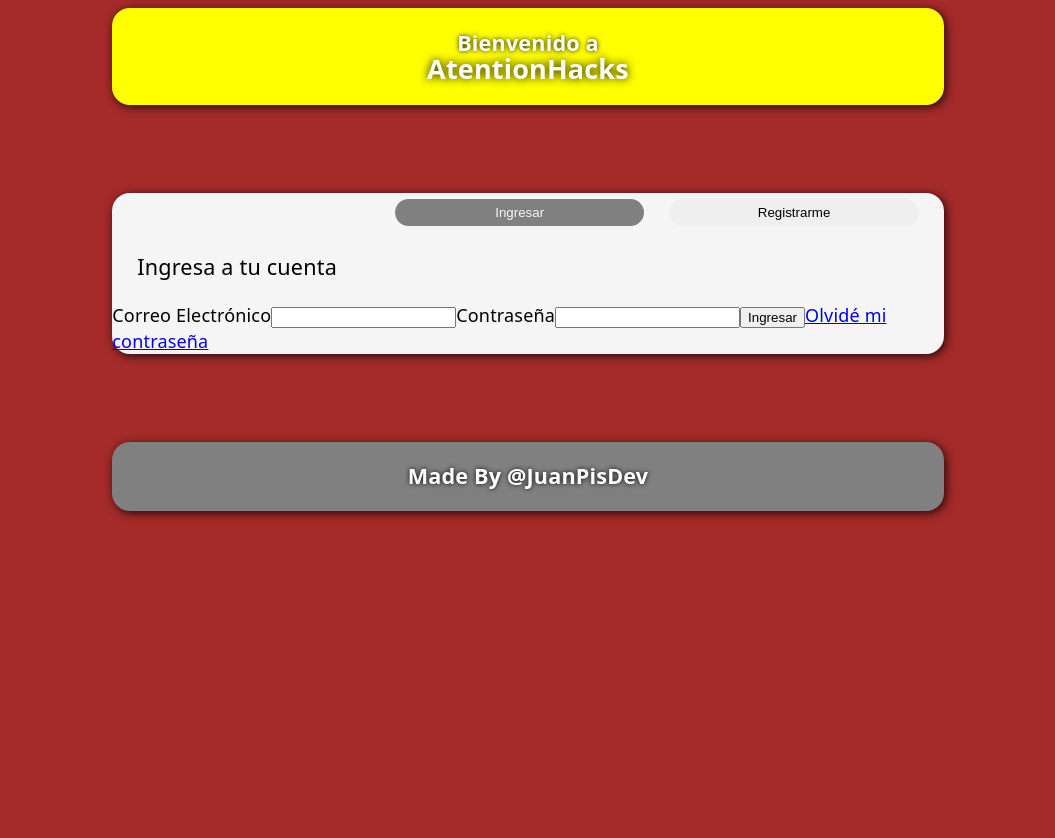
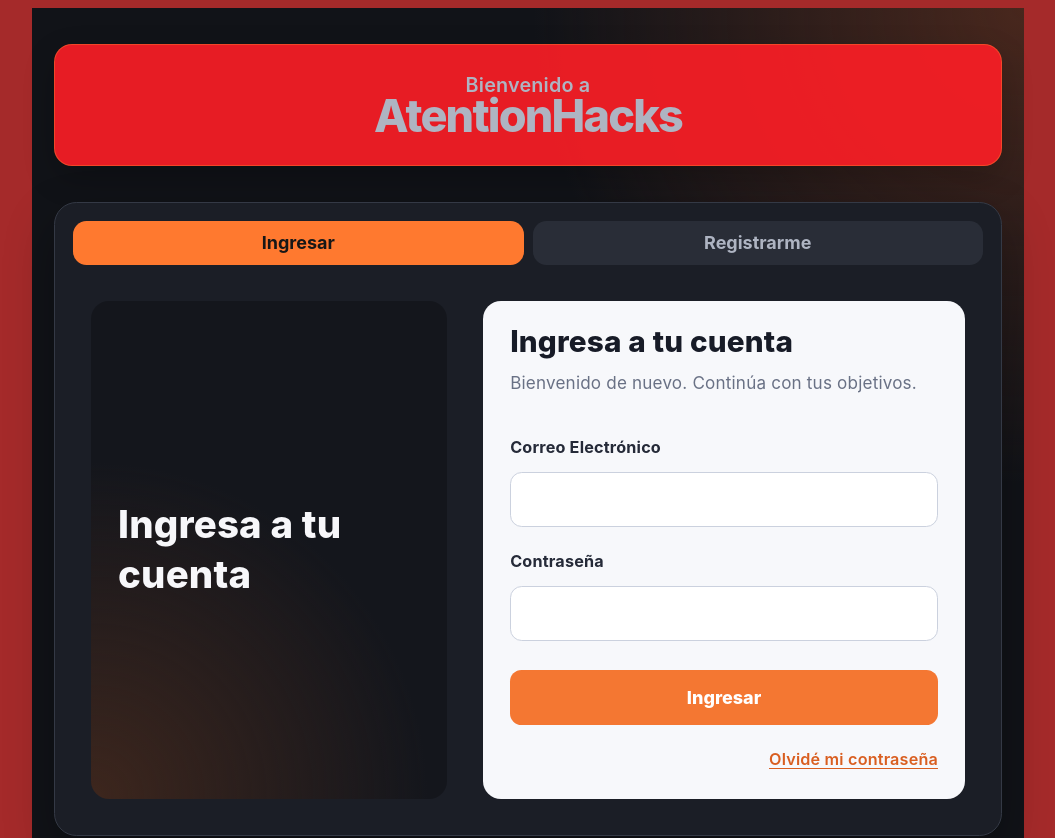
Before and after one commit to JuanPisDev/AtentionHacks, a React (Vite) app in the folder AtentionHacks/: page /auth in a window 1280 px wide. Shown: the top 838 px of the page, without its empty margins (112-1167 px from the left). Before the commit the page ends 816 px from the top, so only its background shows below. Built offline with nearby package versions, Linux system fonts and the light colour scheme.

Commit message:
Working on styles for the auth

```diff
--- a/AtentionHacks/src/components/AuthComponents/SignInForm.jsx
+++ b/AtentionHacks/src/components/AuthComponents/SignInForm.jsx
@@ -1,24 +1,28 @@
+import styles from "../AuthComponents/styles/AuthFormStyles.module.css"
+
 function SignInForm(){
 
-    function handleSubmit(){
-
+    function handleSubmit(event){
+        event.preventDefault();
     }
 
     return(
         <>
-            <form onSubmit={handleSubmit}>
-                <label htmlFor="emailSignIn">
+            <form className={styles.form} onSubmit={handleSubmit}>
+                <h2 className={styles.title}>Ingresa a tu cuenta</h2>
+                <p className={styles.description}>Bienvenido de nuevo. Continúa con tus objetivos.</p>
+                <label  className={styles.label} htmlFor="emailSignIn">
                     Correo Electrónico
                 </label>
-                <input id="emailSignIn" type="email" name="email" autoComplete="email" required/>
-                <label htmlFor="passwordSignIn">
+                <input  className={styles.input} id="emailSignIn" type="email" name="email" autoComplete="email" required/>
+                <label className={styles.label} htmlFor="passwordSignIn">
                     Contraseña
                 </label>
-                <input id="passwordSignIn" name="password" type="password" autoComplete="current-password" required/>
-                <button type="submit">
+                <input className={styles.input} id="passwordSignIn" name="password" type="password" autoComplete="current-password" required/>
+                <button className={styles.submitButton} type="submit">
                     Ingresar
                 </button>
-                <a href="/forgot-password">Olvidé mi contraseña</a>
+                <a className={styles.link} href="/forgot-password">Olvidé mi contraseña</a>
             </form>
         </>
     )
--- a/AtentionHacks/src/components/AuthComponents/SignUpForm.jsx
+++ b/AtentionHacks/src/components/AuthComponents/SignUpForm.jsx
@@ -1,12 +1,20 @@
+import styles from "../AuthComponents/styles/AuthFormStyles.module.css"
+
 function SignUpForm(){
+    function handleSubmit(event){
+            event.preventDefault();
+        }
     return(
+
         <>
-            <form >
-                <label htmlFor="emailSignUp" >Ingresa tu correo electrónico</label>
-                <input id="emailSignUp" type="email" name="email" autoComplete="email" required />
-                <label htmlFor="passwordSignUp">Ingresa tu contraseña</label>
-                <input id="passwordSignUp" type="password" name="password" autoComplete="new-password" required />
-                <button type="submit">
+            <form className={styles.form}>
+                <h2 className={styles.title}>Crea tu cuenta</h2>
+                <p className={styles.description}>Empieza a organizar tus tareas y mejorar tu enfoque.</p>
+                <label className={styles.label} htmlFor="emailSignUp" >Ingresa tu correo electrónico</label>
+                <input className={styles.input} id="emailSignUp" type="email" name="email" autoComplete="email" required />
+                <label className={styles.label} htmlFor="passwordSignUp">Ingresa tu contraseña</label>
+                <input  className={styles.input} id="passwordSignUp" type="password" name="password" autoComplete="new-password" required />
+                <button className={styles.submitButton} type="submit">
                     Confirmar Correo
                 </button>
             </form>
@@ -14,4 +22,4 @@ function SignUpForm(){
     )
 }
 
-export default SignUpForm
+export default SignUpForm;
--- /dev/null
+++ b/AtentionHacks/src/components/AuthComponents/styles/AuthFormStyles.module.css
@@ -0,0 +1,94 @@
+.form{
+    width: 100%;
+    display: flex;
+    flex-direction: column;
+    gap: 0.65rem;
+}
+.title{
+   margin: 0 0 0.25rem;
+   color: #171b27;
+   font-size: 1.65rem;
+    font-weight: 800;
+}
+
+.description{
+    margin: 0 0 1rem;
+    color: #697185;
+    font-size: 0.95rem;
+    line-height: 1.5;
+}
+
+.label{
+    margin-top: 0.5rem;
+    color: #252a38;
+    font-size: 0.9rem;
+    font-weight: 700;
+}
+
+.input{
+    width: 100%;
+    min-height: 48px;
+    box-sizing: border-box;
+    padding: 0.75rem 0.9rem;
+    border: 1px solid #cbd1de;
+    border-radius: 0.65rem;
+    background: #fff;
+    color: #171b27;
+    font: inherit;
+    transition:
+        border-color 160ms ease,
+        box-shadow 160ms ease;
+}
+
+.input::placeholder{
+    color: #939bad;
+}
+
+.input:focus-visible{
+    outline: none;
+    border-color: #f47732;
+    box-shadow: 0 0 0 3px rgb(244 119 50 / 18%);
+}
+
+.submitButton{
+    min-height: 48px;
+    margin-top: 1rem;
+    padding: 0.8rem 1rem;
+    border: none;
+    border-radius: 0.64rem;
+    background: #f47732;
+    color: #fff;
+    font: inherit;
+    font-weight: 800;
+    cursor: pointer;
+    transition:
+        background-color 160ms ease,
+        transform 160ms ease;
+}
+
+.submitButton:hover{
+    background: #df6222;
+}
+
+.submitButton:active{
+    transform: scale(0.99);
+}
+
+.submitButton:focus-visible, .link:focus-visible{
+    outline: 3px solid #f47732;
+    outline-offset: 3px;
+}
+
+.link{
+    align-self: flex-end;
+    margin-top: 0.5rem;
+    color: #d95e20;
+    font-size: 0.9rem;
+    font-weight: 600;
+    text-decoration: underline;
+    text-underline-offset: 3px;
+}
+
+.link:hover{
+    color: #a84313;
+}
--- a/AtentionHacks/src/components/AuthComponents/styles/AuthStyles.module.css
+++ b/AtentionHacks/src/components/AuthComponents/styles/AuthStyles.module.css
@@ -1,98 +1,187 @@
 .auth{
+    --bg:#111318;
+    --surface: #1b1e26;
+    --accent: #ff792f;
+    --accent-hover: #ff9255;
+    --text: #f7f7fa;
+    --muted: #aeb4c2;
+
     display: flex;
-    height: 100vh;
+    min-height: 100vh;
+    box-sizing: border-box;
     flex-direction: column;
     align-items: center;
+    gap: 2rem;
+    padding: 2rem 1.25rem;
+    color: var(--text);
+    background:
+        radial-gradient(ellipse at top right, #48271d 0%, transparent 35%),
+        var(--bg);
+    font-family: Inter, system-ui, sans-serif;
 }
+
+.nav, .footer{
+    width: 100%;
+    max-width: 1100px;
+    box-sizing: border-box;
+    border: 1px solid rgb(255 121 47 / 45%);
+    border-radius: 1rem;
+    box-shadow: 0 12px 32px rgb(0 0 0 / 20%);
+    background: rgb(255 30 38 / 90%);
+    text-align: center;
+
+}
+
 .nav{
-    display: flex;
-    width: 95%;
-    border-radius: 1rem;
-    background-color: yellow;
-    justify-content: center;
-    align-items: center;
-    box-shadow: 2px 2px 10px rgb(0 0 0 / 80%);
-    margin-bottom: 10%;
+    padding: 1.5rem;
 
 }
 
 .nav p{
-    font-size: 1.2rem;
-    font-weight: 800;
-    color: white;
-    text-align: center;
-    text-shadow: 0px 0px 5px rgb(0 0 0 / 90%);
+    margin: 0;
+    font-size: 1.1rem;
+    font-weight: 600;
+    color: var(--muted);
 
 }
 
 .nav p span{
-    font-size: 1.5rem;
-    text-shadow: 0px 0px 10px rgb(0 0 0 / 100%);
+    display: inline-block;
+    margin-top: 0.25rem;
+    color: -var(--accent);
+    font-size: clamp(1.8rem, 4vw, 2.5rem);
+    font-weight: 800;
+    letter-spacing: -0.04em;
 }
 
 .main{
+    width: 100%;
+    max-width: 1000px;
+    flex: 1;
     display: flex;
-    justify-content: center;
+    align-items: center;
 }
 
 .authSection{
-    display: flex;
-    width: 95%;
-    flex-direction: column;
-    border-radius: 1rem;
-    background-color: whitesmoke;
-    margin-bottom: 10%;
-    box-shadow: 2px 2px 10px rgb(0 0 0 / 80%);
+    width: 100%;
+    overflow: hidden;
+    border-radius: 1.25rem;
+    background-color: var(--surface);
+    border: 1px solid #343945;
+    box-shadow: 0px 20px 50px rgb(0 0 0 / 30%);
 }
 
 .buttons{
     display: flex;
-    width: 100%;
-    height: 5vh;
+    gap: 0.5rem;
+    padding: 1rem 1rem 0;
+}
+
+.buttons button{
+    flex: 1;
+    min-height: 44px;
+    border: 1px solid transparent;
+    border-radius: 0.75rem;
+    background: #292d37;
+    color: var(--muted);
+    font: inherit;
+    font-weight: 700;
+    cursor: pointer;
+    transition:
+        background-color 160ms ease,
+        color 160ms ease,
+        transform 160ms ease;
+}
+
+.buttons button[aria-pressed="true"]{
+    background: var(--accent);
+    color: #171717;
+}
+
+.buttons button:hover{
+    filter: brightness(1.08);
+}
+
+.buttons button:focus-visible{
+    outline: 3px solid var(--accent-hover);
+    outline-offset: 3px;
+}
+
+.userInfoSection{
+    display: grid;
+    grid-template-columns: 0.85fr 1.15fr;
+    gap: 2rem;
+    padding: 2rem;
+}
+
+.mainLeft{
+    display: flex;
+    flex-direction: column;
+    justify-content: center;
+    padding: 1.5rem;
+    border-radius: 1rem;
+    background:
+        radial-gradient(circle at bottom left, #3d261d, transparent 55%),
+        #14161c;
+    ;
+}
+
+.mainLeft p{
+    margin: 0;
+    font-size: clamp(1.5rem, 3vw, 2.25rem);
+    font-weight: 800;
+    line-height: 1.3;
+}
+
+.mainRight{
+    min-width: 0;
+    display: flex;
     align-items: center;
-    justify-content: right;
+    padding: 1.5rem;
+    border-radius: 1rem;
+    background: #f7f8fb;
+    color: #171b27;
+}
+
+.footer{
+    padding: 0.9rem 1rem;
+    border-color: #343945;
+}
+
+.footer p{
+    margin: 0;
+    color: var(--muted);
+    font-size: 0.9rem;
+}
+
+@media(max-width: 650px){
+    .auth{
+        gap: 1.25rem;
+        padding: 1rem 0.75rem;
+    }
+    .nav{
+        padding: 1.25rem 0.75rem;
+    }
+    .userInfoSection{
+        grid-template-columns: 1fr;
+        gap: 1rem;
+        padding: 1rem;
+    }
+    .mainLeft{
+        padding: 1rem;
+
+    }
+    .mainLeft p{
+        font-size: 1.5rem;
+    }
+    .mainRight{
+        padding: 1.25rem 1rem;
+    }
 
 }
 
-.signInButton{
-    height: 1.5rem;
-    width: 30%;
-    margin-right:3%;
-    border-radius: 1rem;
-    border: 0;
-    background-color: gray;
-    color: whitesmoke;
+@media(prefers-reduced-motion: reduce){
+    .buttons button{
+        transition: none;
+    }
 }
-
-.signUpButton{
-    height: 1.5rem;
-    width: 30%;
-    margin-right:3%;
-    border-radius: 1rem;
-    border: 0;
-
-}
-
-.mainLeft{
-    font-size: 1.2rem;
-    margin-left: 3%;
-}
-
-.footer{
-    display: flex;
-    width: 95%;
-    border-radius: 1rem;
-    background-color: gray;
-    justify-content: center;
-    align-items: center;
-    box-shadow: 2px 2px 10px rgb(0 0 0 / 80%);
-}
-
-.footer p{
-    font-size: 1.2rem;
-    font-weight: 800;
-    color: white;
-    text-align: center;
-    text-shadow: 0px 0px 5px rgb(0 0 0 / 90%);
-
-}
```
